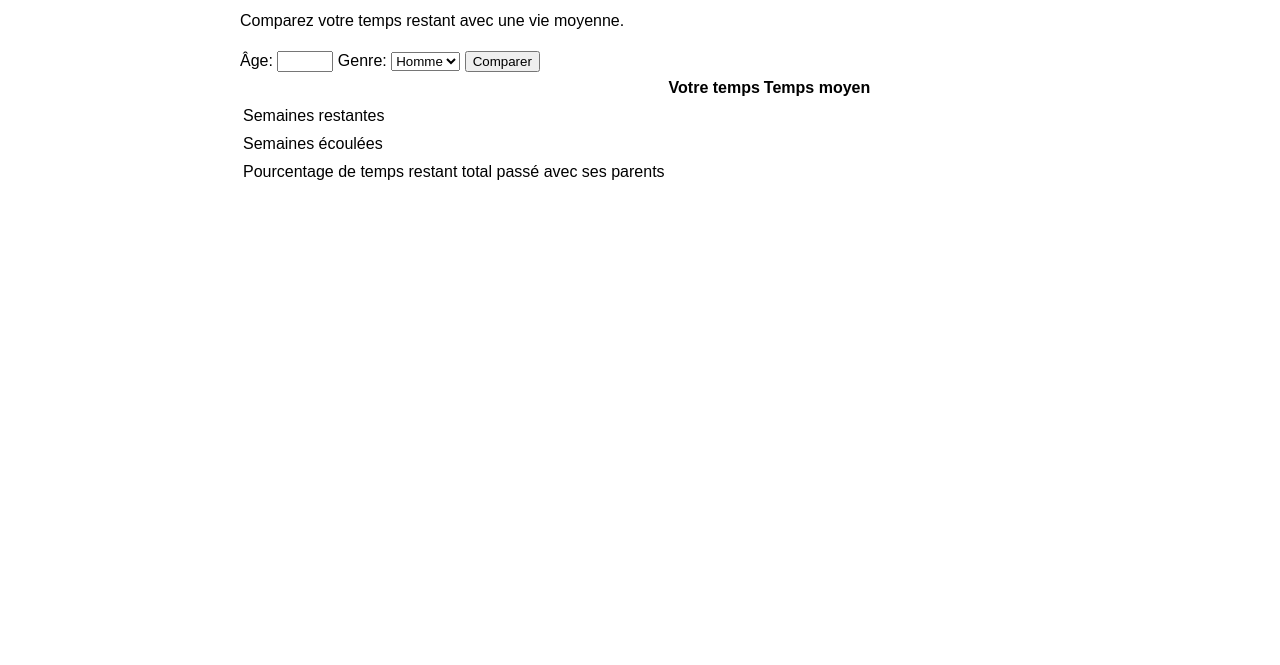
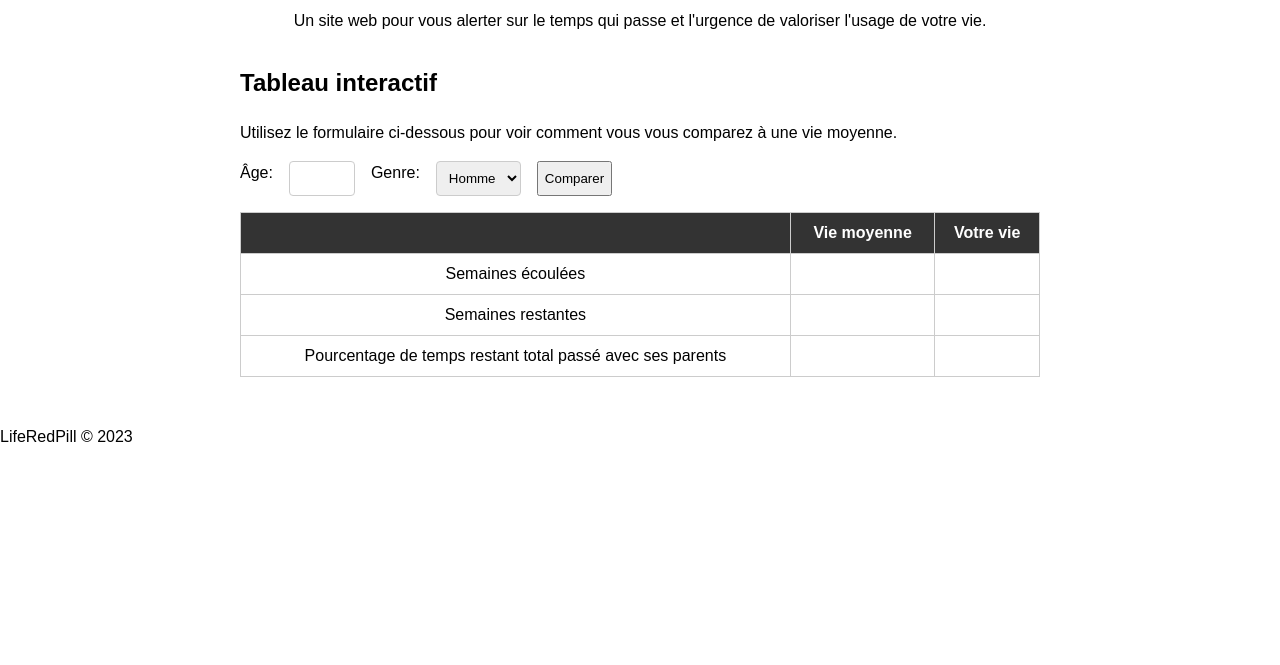
Before and after one commit to EFREI-2026-L2-F-Web-1/Main, a website: page src/html/interactive.html in a window 1280 px wide. Shown: the part 135-800 px from the top of the page. Drawn offline with Linux system fonts and the light colour scheme.

Commit message:
Remove interactivity in accueil.html Fixes #7

```diff
--- a/src/html/accueil.html
+++ b/src/html/accueil.html
@@ -7,10 +7,6 @@
     <title>LifeRedPill</title>
     <link rel="icon" href="../assets/img/icon/white.png" type="image/png">
     <link rel="stylesheet" href="../css/style.css">
-    <script src="../js/data.js"></script>
-    <script src="../js/table.js"></script>
-    <script src="../js/form.js"></script>
-    <script src="../js/script.js"></script>
 </head>
 
 <body>
--- a/src/html/interactive.html
+++ b/src/html/interactive.html
@@ -4,13 +4,9 @@
 <head>
     <meta charset="UTF-8">
     <meta name="viewport" content="width=device-width, initial-scale=1.0">
-    <title>LifeRedPill - Interactif</title>
+    <title>LifeRedPill</title>
     <link rel="icon" href="../assets/img/icon/white.png" type="image/png">
     <link rel="stylesheet" href="../css/style.css">
-    <script src="../js/data.js"></script>
-    <script src="../js/table.js"></script>
-    <script src="../js/form.js"></script>
-    <script src="../js/script.js"></script>
 </head>
 
 <body>
@@ -25,10 +21,14 @@
         </nav>
     </header>
     <main>
-        <section id="interactive">
-            <h2>Statistiques interactives</h2>
-            <p>Comparez votre temps restant avec une vie moyenne.</p>
-            <form id="interactive-form">
+        <section id="summary">
+            <h1>LifeRedPill</h1>
+            <p>Un site web pour vous alerter sur le temps qui passe et l'urgence de valoriser l'usage de votre vie.</p>
+        </section>
+        <section id="table">
+            <h2>Tableau interactif</h2>
+            <p>Utilisez le formulaire ci-dessous pour voir comment vous vous comparez à une vie moyenne.</p>
+            <form id="life-form">
                 <label for="age">Âge:</label>
                 <input type="number" id="age" name="age" min="0" max="90" required>
                 <label for="gender">Genre:</label>
@@ -39,34 +39,37 @@
                 </select>
                 <button type="submit">Comparer</button>
             </form>
-            <table id="interactive-table">
+            <table id="life-table">
                 <thead>
                     <tr>
                         <th></th>
-                        <th>Votre temps</th>
-                        <th>Temps moyen</th>
+                        <th>Vie moyenne</th>
+                        <th>Votre vie</th>
                     </tr>
                 </thead>
                 <tbody>
                     <tr>
-                        <td>Semaines restantes</td>
-                        <td id="remaining-weeks"></td>
-                        <td id="average-remaining-weeks"></td>
+                        <td>Semaines écoulées</td>
+                        <td id="avg-weeks-lived"></td>
+                        <td id="user-weeks-lived"></td>
                     </tr>
                     <tr>
-                        <td>Semaines écoulées</td>
-                        <td id="elapsed-weeks"></td>
-                        <td id="average-elapsed-weeks"></td>
+                        <td>Semaines restantes</td>
+                        <td id="avg-weeks-left"></td>
+                        <td id="user-weeks-left"></td>
                     </tr>
                     <tr>
                         <td>Pourcentage de temps restant total passé avec ses parents</td>
-                        <td id="remaining-parents"></td>
-                        <td id="average-remaining-parents"></td>
+                        <td id="avg-parent-time"></td>
+                        <td id="user-parent-time"></td>
                     </tr>
                 </tbody>
             </table>
         </section>
     </main>
+    <footer>
+        <p>LifeRedPill &copy; 2023</p>
+    </footer>
 </body>
 
 </html>
```
